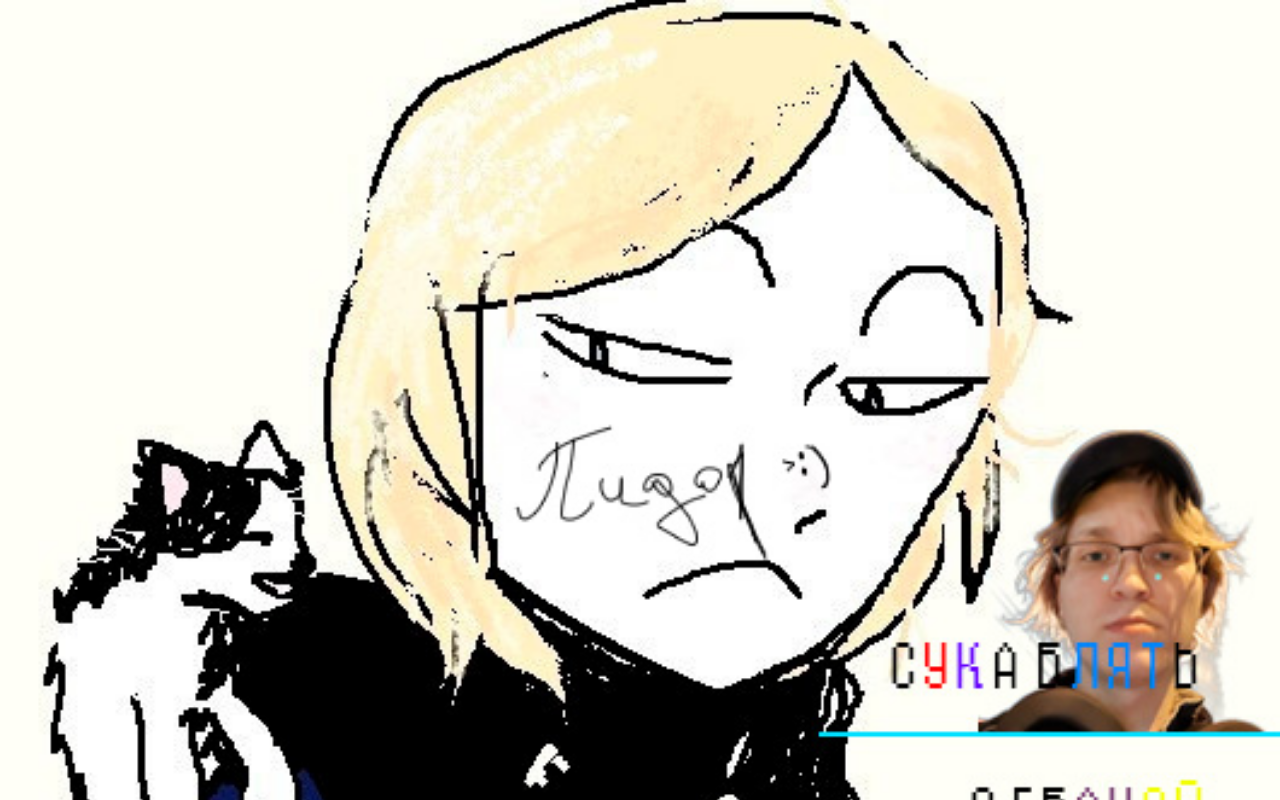
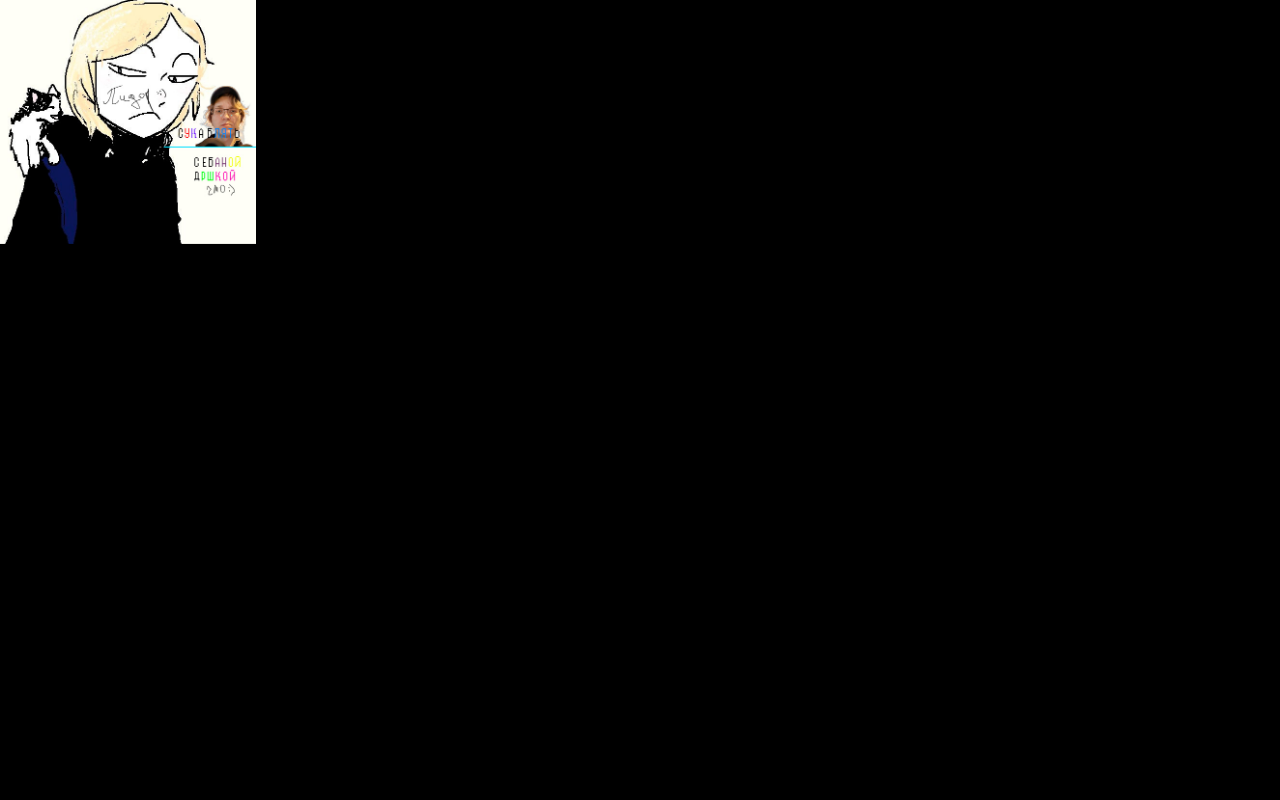
Before and after one commit to apollobelvedere33/robloxminecrafthellokitty, a plain HTML site: page index.html in a window 1280 px wide. Drawn offline with Linux system fonts and the light colour scheme.

Commit message:
Update index.html

```diff
--- a/index.html
+++ b/index.html
@@ -41,7 +41,7 @@
 
   // НАСТРОЙКА: чем больше это число, тем сильнее картинка "приближена"
   // и тем меньшая её часть видна при открытии страницы
-  const INITIAL_ZOOM = 1;
+  const INITIAL_ZOOM = 0.2;
 
   let scale = 1;
   let posX = 0;
```
